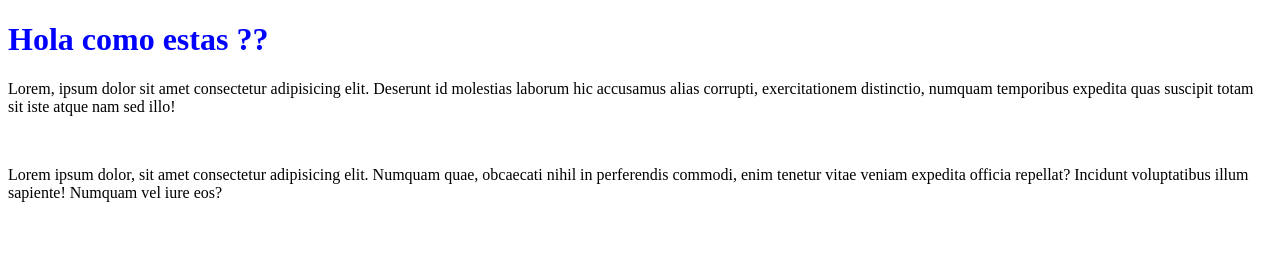
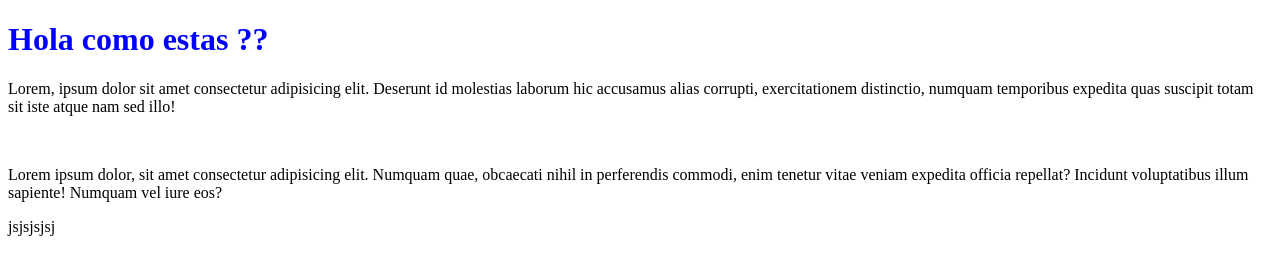
Before and after one commit to leonel15919/clasedegithub, a plain HTML site: page index.html in a window 1280 px wide. Drawn offline with Linux system fonts and the light colour scheme.

Commit message:
Update index.html
agregue un p

```diff
--- a/index.html
+++ b/index.html
@@ -12,5 +12,6 @@
    <p>Lorem, ipsum dolor sit amet consectetur adipisicing elit. Deserunt id molestias laborum hic accusamus alias corrupti, exercitationem distinctio, numquam temporibus expedita quas suscipit totam sit iste atque nam sed illo!</p>
    <br>
    <p>Lorem ipsum dolor, sit amet consectetur adipisicing elit. Numquam quae, obcaecati nihil in perferendis commodi, enim tenetur vitae veniam expedita officia repellat? Incidunt voluptatibus illum sapiente! Numquam vel iure eos?</p>
+   <p>jsjsjsjsj</p>
 </body>
 </html>
```
